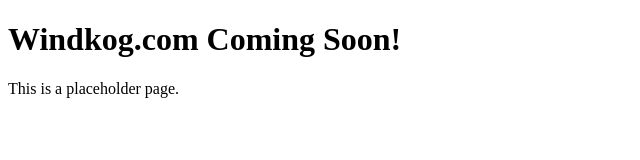
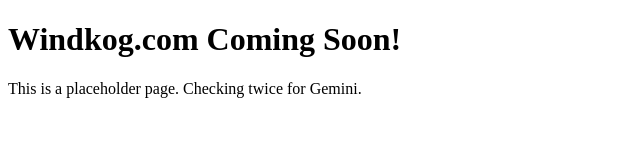
Before and after one commit to gnobot/windkog, a plain HTML site: page public/index.html in a window 1280 px wide. Shown: the whole page, without its empty margins (0-640 px from the left). Drawn offline with Linux system fonts and the light colour scheme.

Commit message:
Set custom index.html placeholder

```diff
--- a/public/index.html
+++ b/public/index.html
@@ -5,6 +5,6 @@
 </head>
 <body>
     <h1>Windkog.com Coming Soon!</h1>
-    <p>This is a placeholder page.</p>
+    <p>This is a placeholder page. Checking twice for Gemini.</p>
 </body>
 </html>
```
